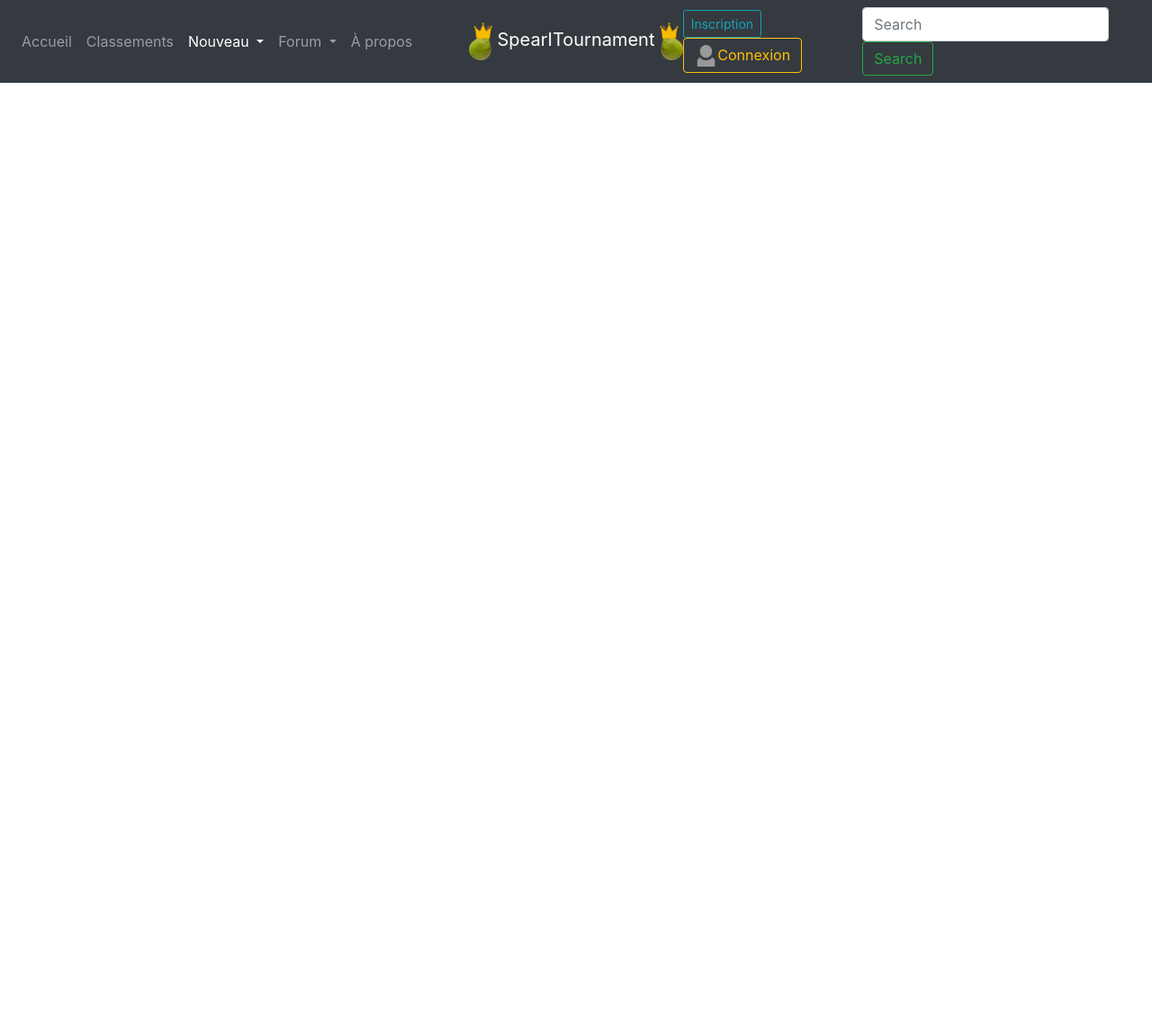
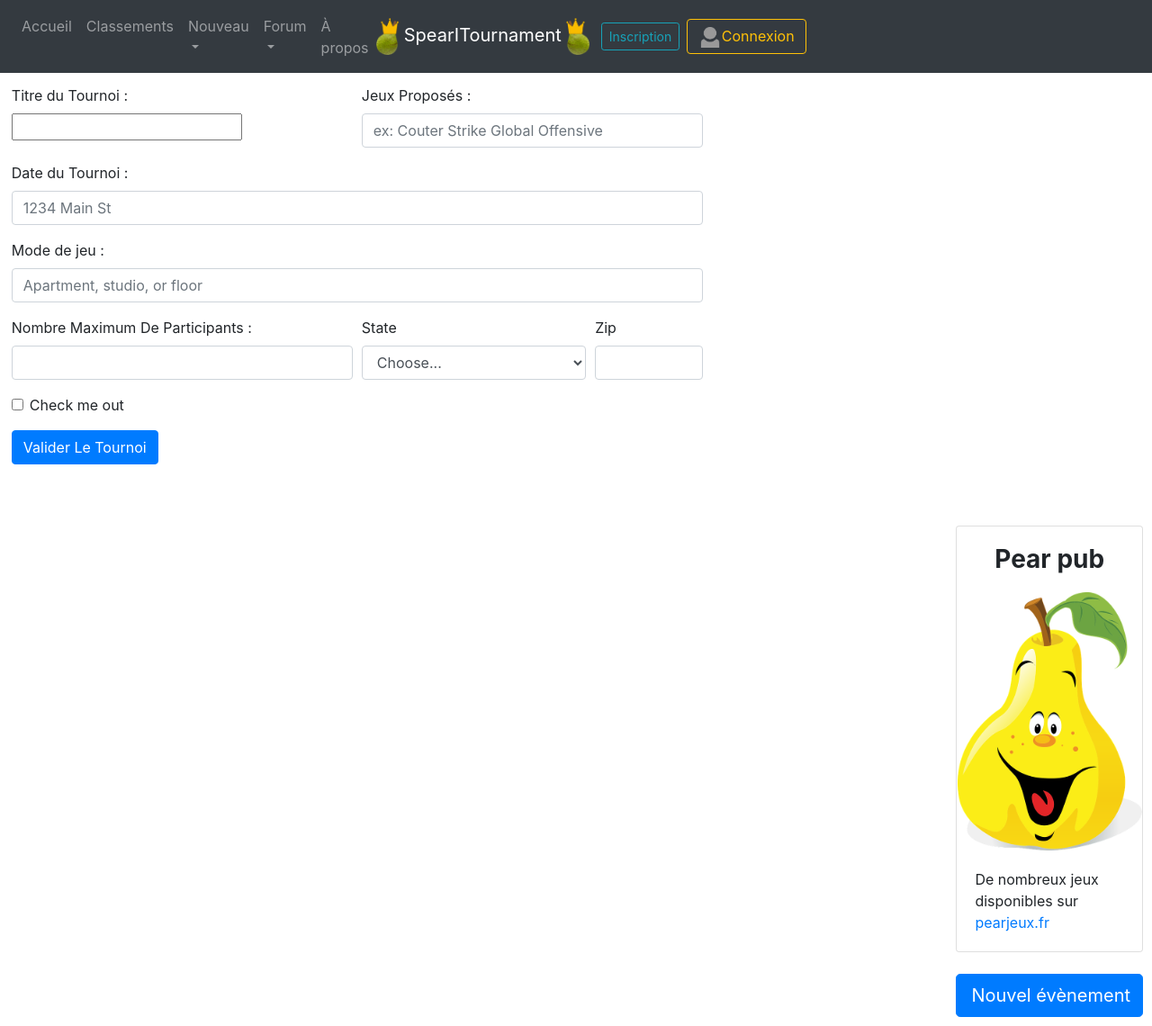
Before and after one commit to AnaelBourgneuf/ProjetTournois, a PHP site: page /newEvent.php in a window 1280 px wide; the page is wider, and only the part inside the window is pictured. Shown: that part at 90% size. Before the commit the page ends 92 px from the top of that part, so only its background shows below. Run offline with PHP 8.4, Linux system fonts and the light colour scheme; some libraries are stand-ins or nearby versions.

Commit message:
ta mere la tchoin anapute

```diff
--- a/event.php
+++ b/event.php
@@ -18,11 +18,11 @@ include "fonctions.php";
     <link href="https://fonts.googleapis.com/icon?family=Material+Icons" rel="stylesheet">
 
     <script src="js/calendar.js" ></script>
-    <title>SpearITournament - Event</title>
+    <title>SpearITournament - new Event</title>
 </head>
 <body>
 <?php
-setMenu("Event");
+setMenu("New");
 ?>
 </body>
 </html>
--- a/newEvent.php
+++ b/newEvent.php
@@ -1,3 +1,4 @@
+
 <?php
 session_start();
 //$_SESSION["id"]="Anael";
@@ -18,11 +19,75 @@ include "fonctions.php";
     <link href="https://fonts.googleapis.com/icon?family=Material+Icons" rel="stylesheet">
 
     <script src="js/calendar.js" ></script>
-    <title>SpearITournament - new Event</title>
+    <title>SpearITournament - Event</title>
+
+    <style>
+    <?php
+    setMenuStyle();
+    setAssideStyle();
+    ?>
+
+    form {
+        width : 60vw;
+        margin : 1vw;
+        margin-right: 1vw !important;
+    }
+    </style>
 </head>
 <body>
 <?php
-setMenu("New");
+setMenu("Event");
+?>
+
+<form>
+  <div class="form-row">
+    <div class="form-group col-md-6">
+      <label for="inputEmail4">Titre du Tournoi :</label>
+      <input type="text" class="" id="" placeholder="">
+    </div>
+    <div class="form-group col-md-6">
+      <label for="">Jeux Proposés :</label>
+      <input type="text" class="form-control" id="inputPassword4" placeholder="ex: Couter Strike Global Offensive">
+    </div>
+  </div>
+  <div class="form-group">
+    <label for="inputAddress">Date du Tournoi :</label>
+    <input type="text" class="form-control" id="inputAddress" placeholder="1234 Main St">
+  </div>
+  <div class="form-group">
+    <label for="inputAddress2">Mode de jeu :</label>
+    <input type="text" class="form-control" id="inputAddress2" placeholder="Apartment, studio, or floor">
+  </div>
+  <div class="form-row">
+    <div class="form-group col-md-6">
+      <label for="inputCity">Nombre Maximum De Participants :</label>
+      <input type="text" class="form-control" id="inputCity">
+    </div>
+    <div class="form-group col-md-4">
+      <label for="inputState">State</label>
+      <select id="inputState" class="form-control">
+        <option selected>Choose...</option>
+        <option>...</option>
+      </select>
+    </div>
+    <div class="form-group col-md-2">
+      <label for="inputZip">Zip</label>
+      <input type="text" class="form-control" id="inputZip">
+    </div>
+  </div>
+  <div class="form-group">
+    <div class="form-check">
+      <input class="form-check-input" type="checkbox" id="gridCheck">
+      <label class="form-check-label" for="gridCheck">
+        Check me out
+      </label>
+    </div>
+  </div>
+  <button type="submit" class="btn btn-primary">Valider Le Tournoi</button>
+</form>
+
+<?php
+setAsside();
 ?>
 </body>
 </html>
```
